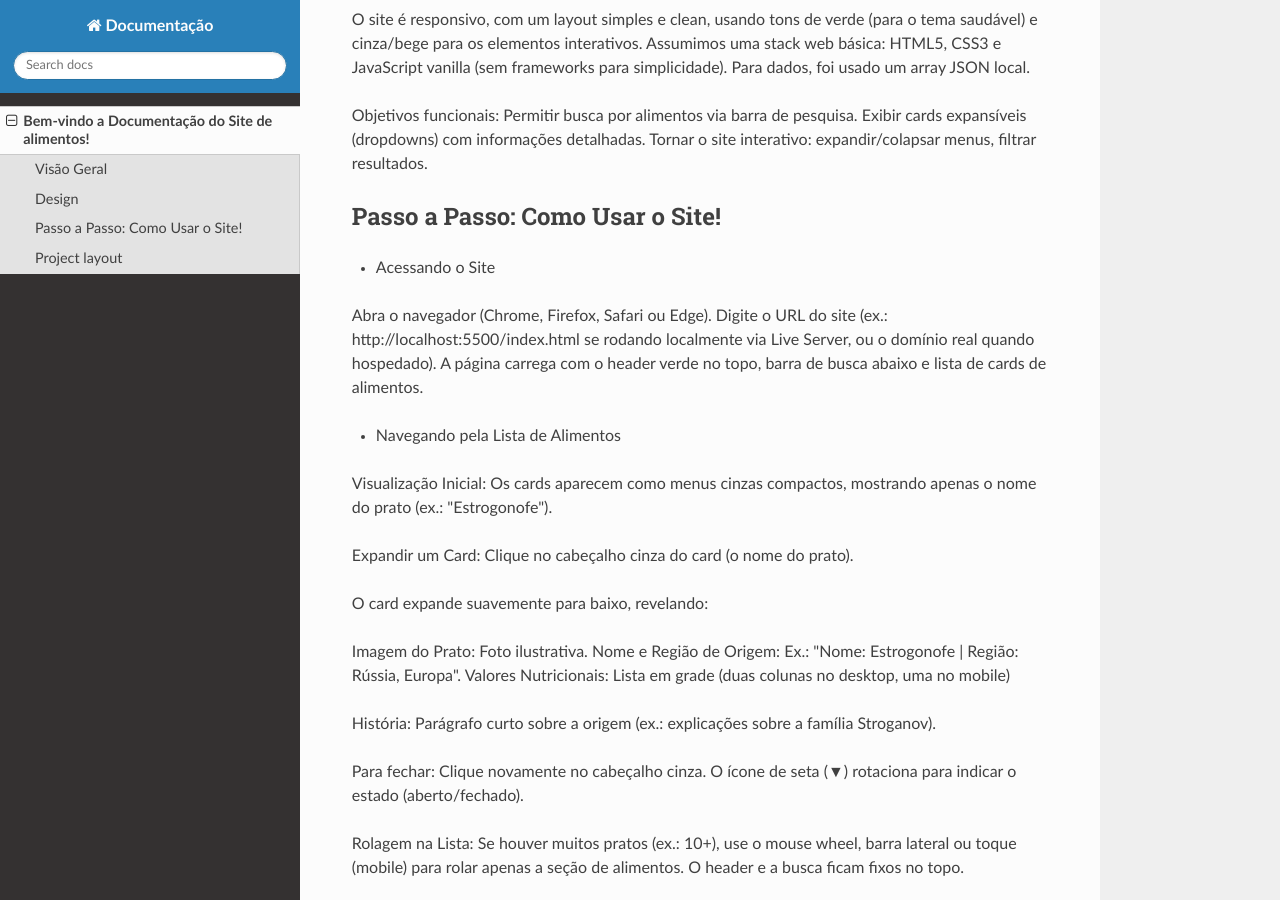
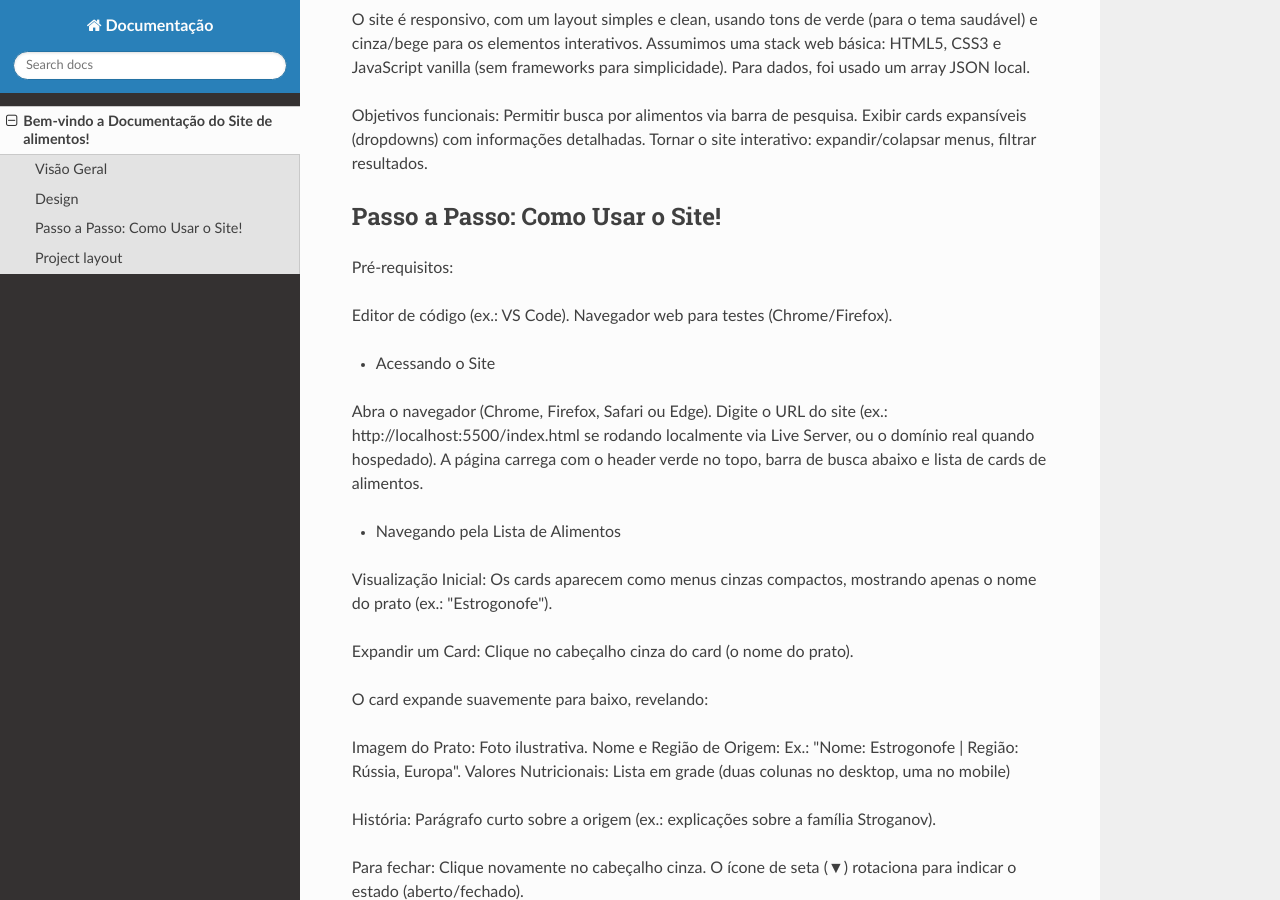
Before and after one commit to fRitaE/DocsSiteAlimentos, an MkDocs documentation site: the page built from docs/index.md, in a window 1280 px wide and 900 px high, scrolled down 432 px. Built offline with MkDocs 1.6.1, drawn with Linux system fonts in a browser that asks for light colours; nearby versions of some CDN libraries.

Commit message:
Update index.md

```diff
--- a/docs/index.md
+++ b/docs/index.md
@@ -18,6 +18,10 @@ Exibir cards expansíveis (dropdowns) com informações detalhadas.
 Tornar o site interativo: expandir/colapsar menus, filtrar resultados.
 
 ##Passo a Passo: Como Usar o Site!
+Pré-requisitos:
+
+Editor de código (ex.: VS Code).
+Navegador web para testes (Chrome/Firefox).
 
 * Acessando o Site
 
```
